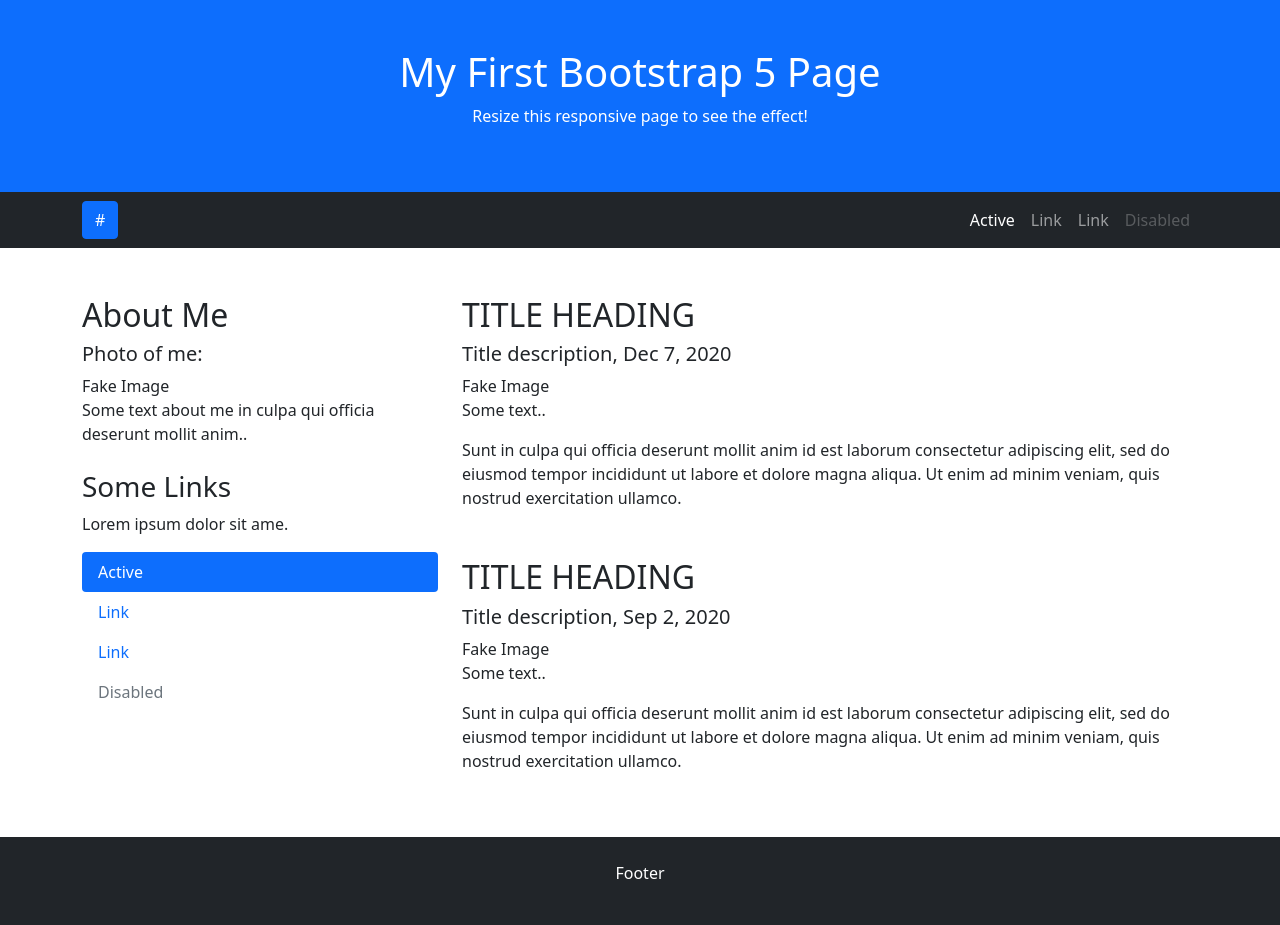
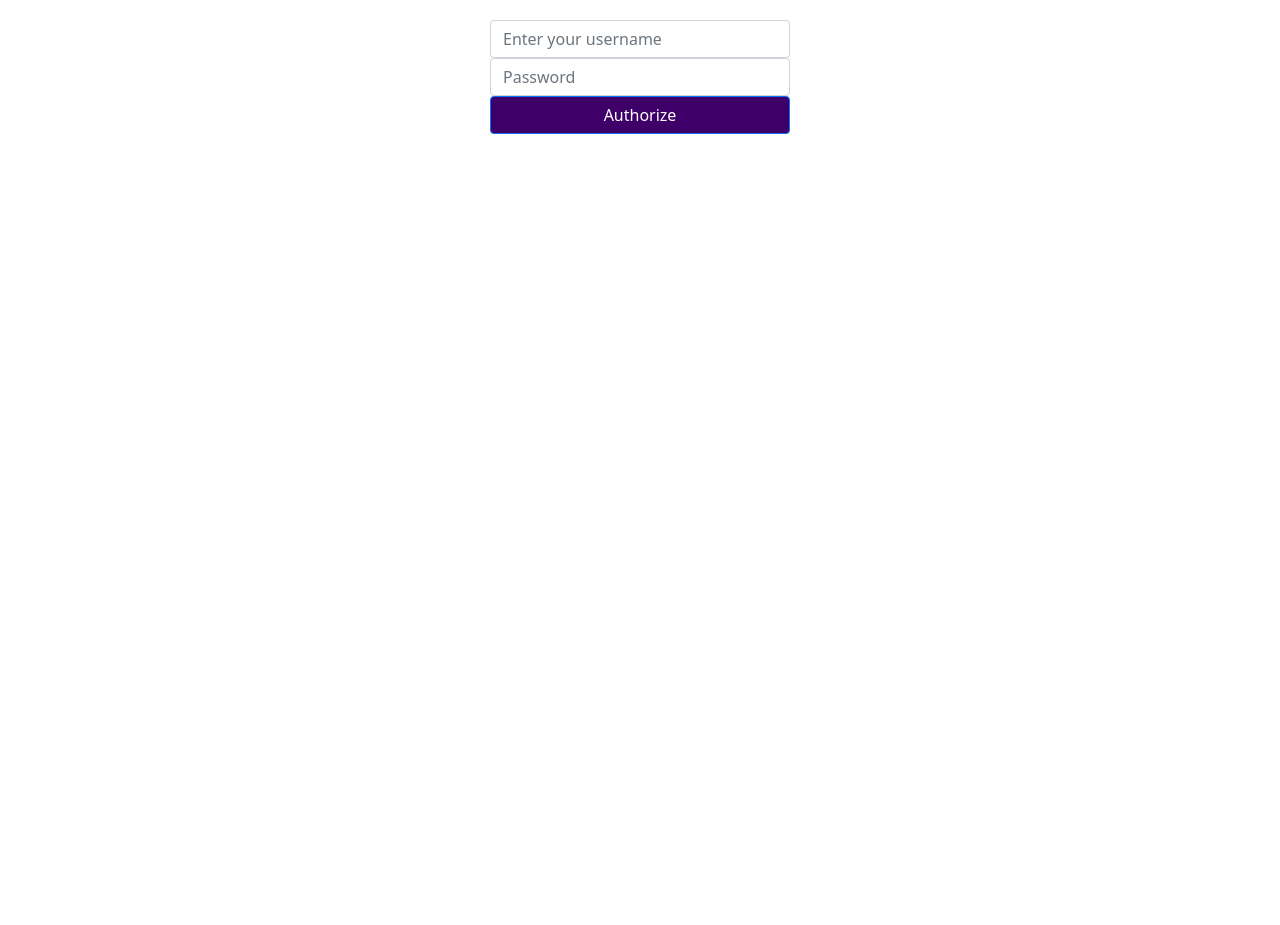
Before and after one commit to steadxcz/sqliteTraining, a website: page public/root/index.html in a window 1280 px wide. After the commit the page ends 800 px from the top, so only its background shows below. Drawn offline with nearby package versions, Linux system fonts and the light colour scheme.

Commit message:
added auth on both server and front

```diff
--- a/public/root/index.html
+++ b/public/root/index.html
@@ -5,13 +5,12 @@
   <meta charset="utf-8">
   <meta name="viewport" content="width=device-width, initial-scale=1">
   <title>Bootstrap 5 Example</title>
-  <!-- Подключаем CSS слайдера
-  <link rel="stylesheet" href="styles.css">
-   Подключаем JS слайдера
-  <script defer src="script.js"></script>-->
+  <script type="text/javascript" src="/root/script.js"></script>
+  <!-- Подключаем CSS слайдера -->
   <script type="text/javascript" src="https://livejs.com/live.js"></script>
   <!-- Latest compiled and minified CSS -->
   <link href="https://cdn.jsdelivr.net/npm/bootstrap@5.1.3/dist/css/bootstrap.min.css" rel="stylesheet">
+
 
   <!-- Latest compiled JavaScript -->
   <script src="https://cdn.jsdelivr.net/npm/bootstrap@5.1.3/dist/js/bootstrap.bundle.min.js"></script>
@@ -19,95 +18,21 @@
 </head>
 
 <body>
+  <div class="container">
+    <form  style="width: 300px; margin: 0 auto; padding-top: 20px;">
+      <div class="form-group">
 
-  <div class="p-5 bg-primary text-white text-center">
-    <h1>My First Bootstrap 5 Page</h1>
-    <p>Resize this responsive page to see the effect!</p>
+        <input type="input" class="form-control" id="exampleInputEmail1" aria-describedby="emailHelp"
+          placeholder="Enter your username">
+      </div>
+      <div class="form-group">
+
+        <input type="password" class="form-control" id="exampleInputPassword1" placeholder="Password">
+      </div>
+      <button type="button" class="btn btn-primary" onClick="sendCredentials()"
+        style="width: 300px; background-color: rgb(62, 0, 104);">Authorize</button>
+    </form>
   </div>
-
-  <nav class="navbar navbar-expand-sm bg-dark navbar-dark">
-    <div class="container">
-      <button class="btn btn-primary" type="button" data-bs-toggle="offcanvas" data-bs-target="#demo">
-        #
-      </button>
-      <ul class="navbar-nav">
-        <li class="nav-item">
-          <a class="nav-link active" href="#">Active</a>
-        </li>
-        <li class="nav-item">
-          <a class="nav-link" href="#">Link</a>
-        </li>
-        <li class="nav-item">
-          <a class="nav-link" href="#">Link</a>
-        </li>
-        <li class="nav-item">
-          <a class="nav-link disabled" href="#">Disabled</a>
-        </li>
-      </ul>
-    </div>
-  </nav>
-  <div class="container mt-5">
-    <div class="row">
-      <div class="col-sm-4">
-        <h2>About Me</h2>
-        <h5>Photo of me:</h5>
-        <div class="fakeimg">Fake Image</div>
-        <p>Some text about me in culpa qui officia deserunt mollit anim..</p>
-        <h3 class="mt-4">Some Links</h3>
-        <p>Lorem ipsum dolor sit ame.</p>
-        <ul class="nav nav-pills flex-column">
-          <li class="nav-item">
-            <a class="nav-link active" href="#">Active</a>
-          </li>
-          <li class="nav-item">
-            <a class="nav-link" href="#">Link</a>
-          </li>
-          <li class="nav-item">
-            <a class="nav-link" href="#">Link</a>
-          </li>
-          <li class="nav-item">
-            <a class="nav-link disabled" href="#">Disabled</a>
-          </li>
-        </ul>
-        <hr class="d-sm-none">
-      </div>
-      <div class="col-sm-8">
-        <h2>TITLE HEADING</h2>
-        <h5>Title description, Dec 7, 2020</h5>
-        <div class="fakeimg">Fake Image</div>
-        <p>Some text..</p>
-        <p>Sunt in culpa qui officia deserunt mollit anim id est laborum consectetur adipiscing elit, sed do eiusmod
-          tempor incididunt ut labore et dolore magna aliqua. Ut enim ad minim veniam, quis nostrud exercitation
-          ullamco.</p>
-
-        <h2 class="mt-5">TITLE HEADING</h2>
-        <h5>Title description, Sep 2, 2020</h5>
-        <div class="fakeimg">Fake Image</div>
-        <p>Some text..</p>
-        <p>Sunt in culpa qui officia deserunt mollit anim id est laborum consectetur adipiscing elit, sed do eiusmod
-          tempor incididunt ut labore et dolore magna aliqua. Ut enim ad minim veniam, quis nostrud exercitation
-          ullamco.</p>
-      </div>
-    </div>
-  </div>
-
-  <div class="mt-5 p-4 bg-dark text-white text-center">
-    <p>Footer</p>
-  </div>
-  <!-- Offcanvas Sidebar -->
-  <div class="offcanvas offcanvas-start" id="demo">
-    <div class="offcanvas-header">
-      <h1 class="offcanvas-title">Heading</h1>
-      <button type="button" class="btn-close text-reset" data-bs-dismiss="offcanvas"></button>
-    </div>
-    <div class="offcanvas-body">
-      <p>Some text lorem ipsum.</p>
-      <p>Some text lorem ipsum.</p>
-      <button class="btn btn-secondary" type="button">A Button</button>
-    </div>
-  </div>
-
-
 
 </body>
 
--- a/public/root/script.js
+++ b/public/root/script.js
@@ -0,0 +1,13 @@
+const sendCredentials = () => {
+                let xmlHttp = new XMLHttpRequest();
+                //console.log(document.getElementById("exampleInputEmail1").value);
+                //console.log(document.getElementById("exampleInputPassword1").value);
+
+                fetch(`http://localhost/api/?login=${document.getElementById("exampleInputEmail1").value}&password=${document.getElementById("exampleInputPassword1").value}`)
+                                .then((response) => {
+                                                return response.text();
+                                })
+                                .then((data) => {
+                                                console.log(data);
+                                });
+}
```
Also changed, not shown: index.js (+20 -9 lines), 2 other files.
